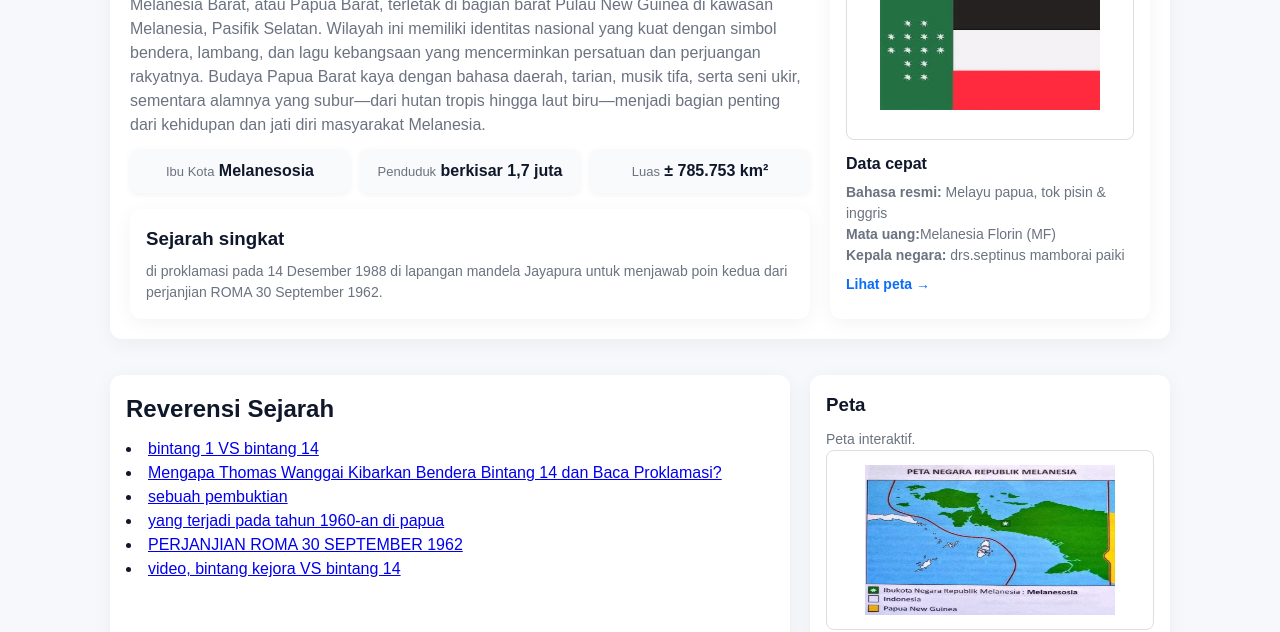
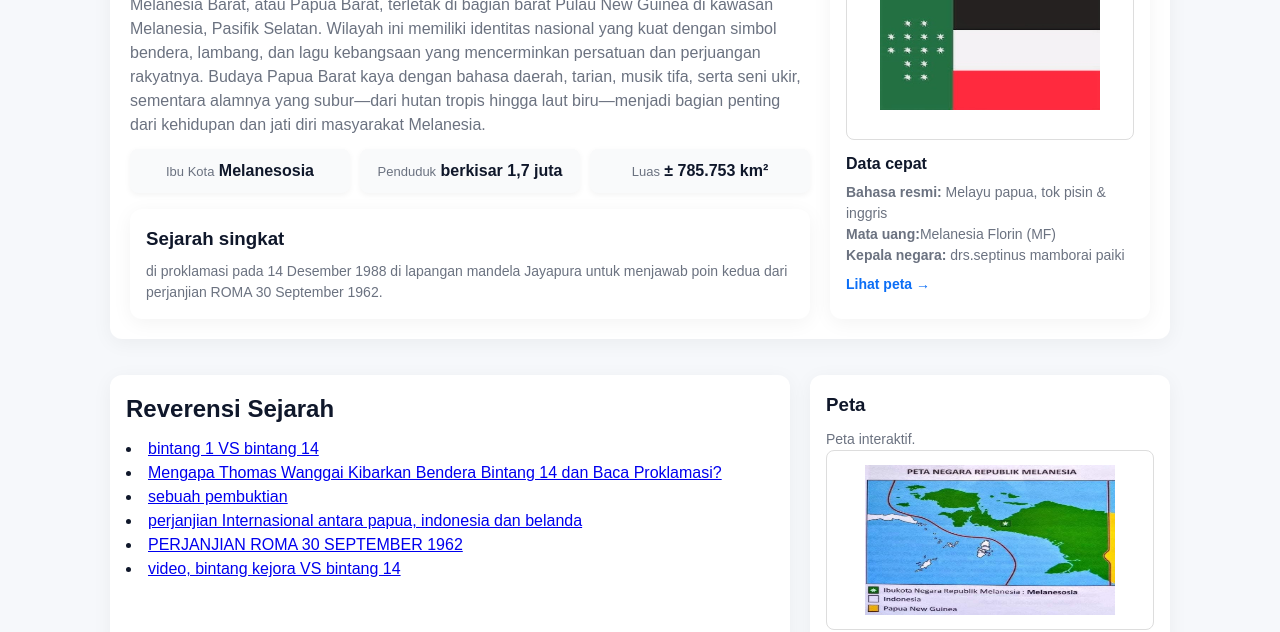
Before and after one commit to millerdoe/literasipolitikmelanesiabarat, a plain HTML site: page index.html in a window 1280 px wide. Shown: the part 187-819 px from the top of the page. Drawn offline with Linux system fonts and the light colour scheme.

Commit message:
Update index.html

```diff
--- a/index.html
+++ b/index.html
@@ -279,7 +279,7 @@ footer {
           <li><a href="bintang1VSbintang14.html">bintang 1 VS bintang 14</a></li>
           <li><a href="https://wpan.wordpress.com/2022/03/20/nabi-musa-thomas-wainggai-dan-perjuangan-melanesia-barat/">Mengapa Thomas Wanggai Kibarkan Bendera Bintang 14 dan Baca Proklamasi?</a></li>
           <li><a href="pembuktian.html">sebuah pembuktian</a></li>
-          <li><a href="samberipelakusejarah.html">yang terjadi pada tahun 1960-an di papua</a></li>
+          <li><a href="samberipelakusejarah.html">perjanjian Internasional antara papua, indonesia dan belanda</a></li>
            <li><a href="Roma.html">PERJANJIAN ROMA 30 SEPTEMBER 1962</a></li>
            <li><a href="https://youtu.be/3U5nCNSiAPQ?si=bO1cDT4BuYUT895_">video, bintang kejora VS bintang 14</a></li>
         </p>
```
